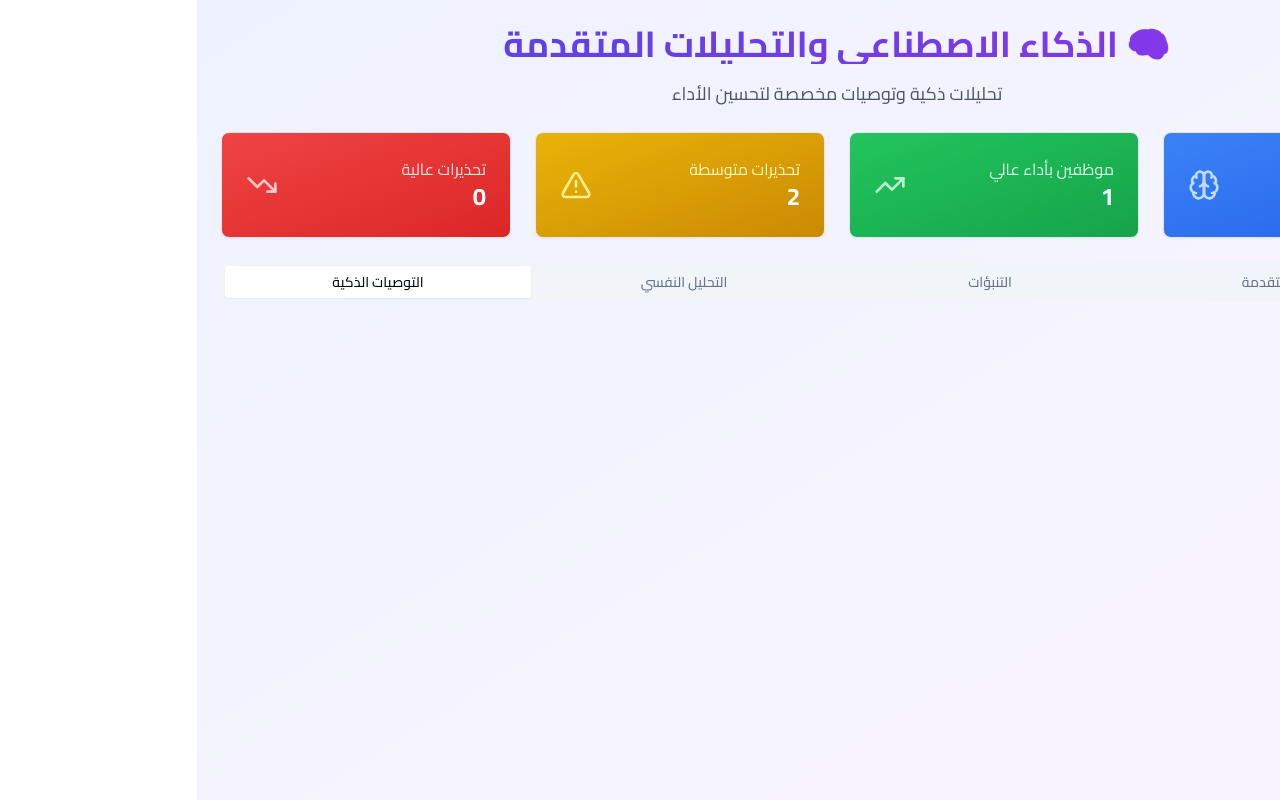
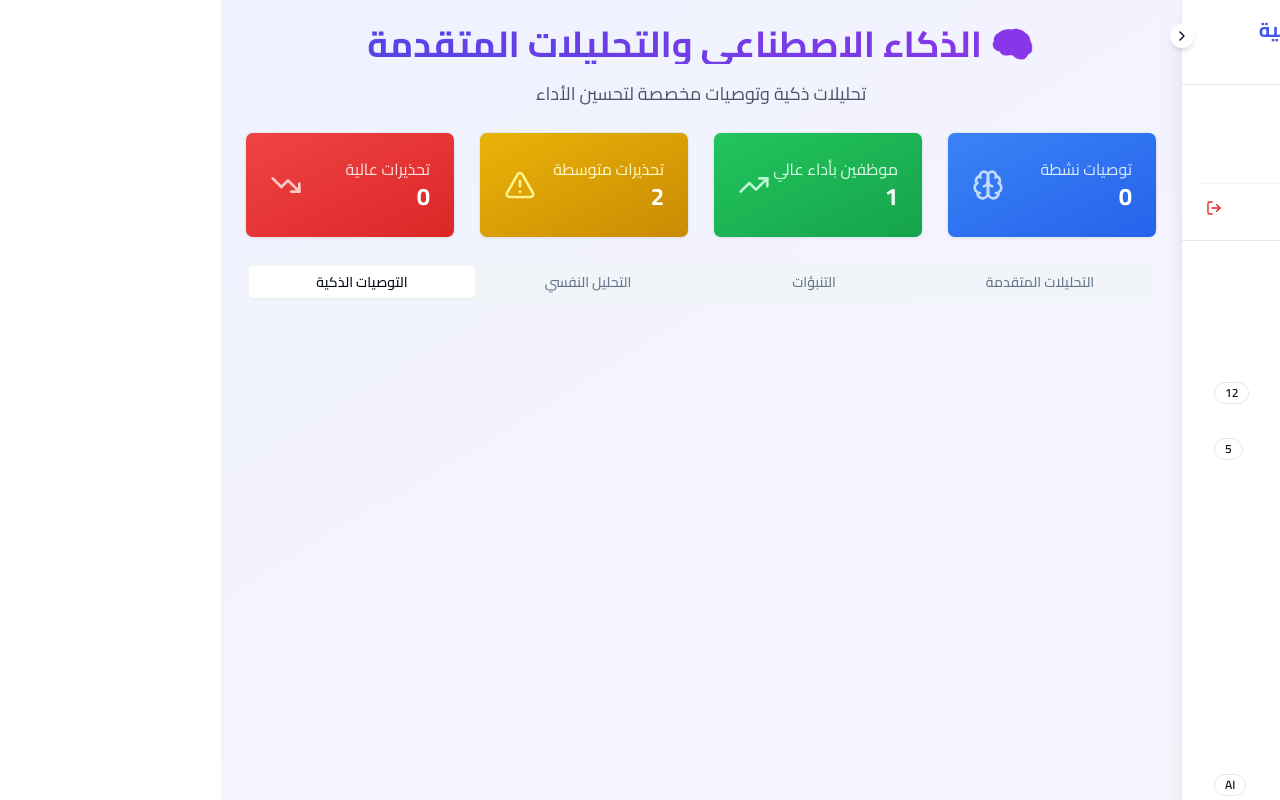
Before and after one commit to abdu4999/tawq, a React (Vite) app in the folder workspace/shadcn-ui/: page /ai-insights in a window 1280 px wide. Built offline with nearby package versions, Linux system fonts and the light colour scheme.

Commit message:
Auto sync: Tue 12/02/2025 23:54:52.39

```diff
--- a/workspace/shadcn-ui/src/pages/AIInsights.tsx
+++ b/workspace/shadcn-ui/src/pages/AIInsights.tsx
@@ -8,6 +8,7 @@ import { Avatar, AvatarFallback, AvatarImage } from '@/components/ui/avatar';
 import { Alert, AlertDescription } from '@/components/ui/alert';
 import { Brain, TrendingUp, TrendingDown, AlertTriangle, CheckCircle, Lightbulb, Target, Zap, Heart } from 'lucide-react';
 import { formatDateDMY } from '@/lib/date-utils';
+import Sidebar from '@/components/Sidebar';
 
 import { AIEngine, AIRecommendation, PsychologicalProfile } from '@/lib/ai-engine';
 import { LineChart, Line, XAxis, YAxis, CartesianGrid, Tooltip, ResponsiveContainer, RadarChart, PolarGrid, PolarAngleAxis, PolarRadiusAxis, Radar } from 'recharts';
@@ -181,8 +182,10 @@ export default function AIInsights() {
   ];
 
   return (
-    <div className="min-h-screen bg-gradient-to-br from-indigo-50 to-purple-50 p-6" dir="rtl">
-      <div className="max-w-7xl mx-auto space-y-6">
+    <div className="min-h-screen bg-gradient-to-br from-indigo-50 to-purple-50 flex" dir="rtl">
+      <Sidebar />
+
+      <div className="flex-1 lg:mr-80 p-6 space-y-6">
         {/* Header */}
         <div className="text-center space-y-4">
           <h1 className="text-4xl font-bold bg-gradient-to-r from-indigo-600 to-purple-600 bg-clip-text text-transparent">
```
